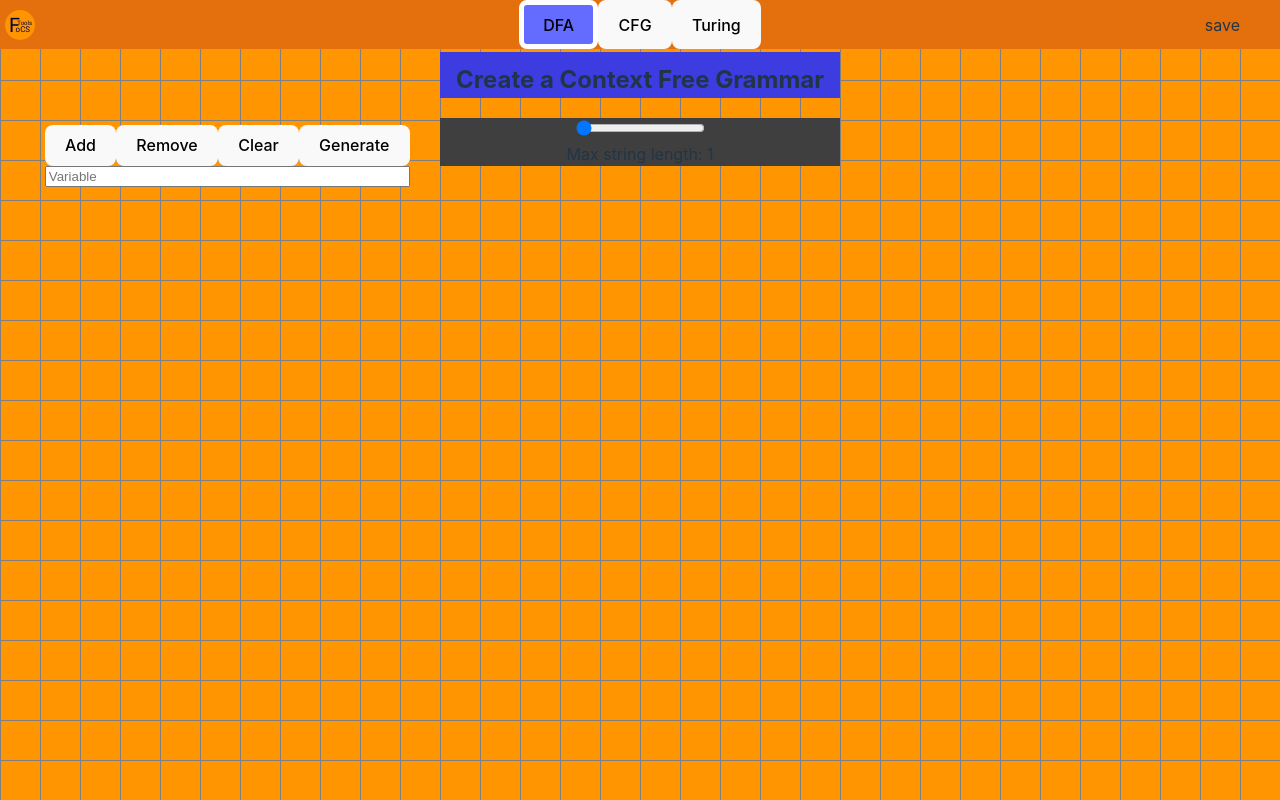
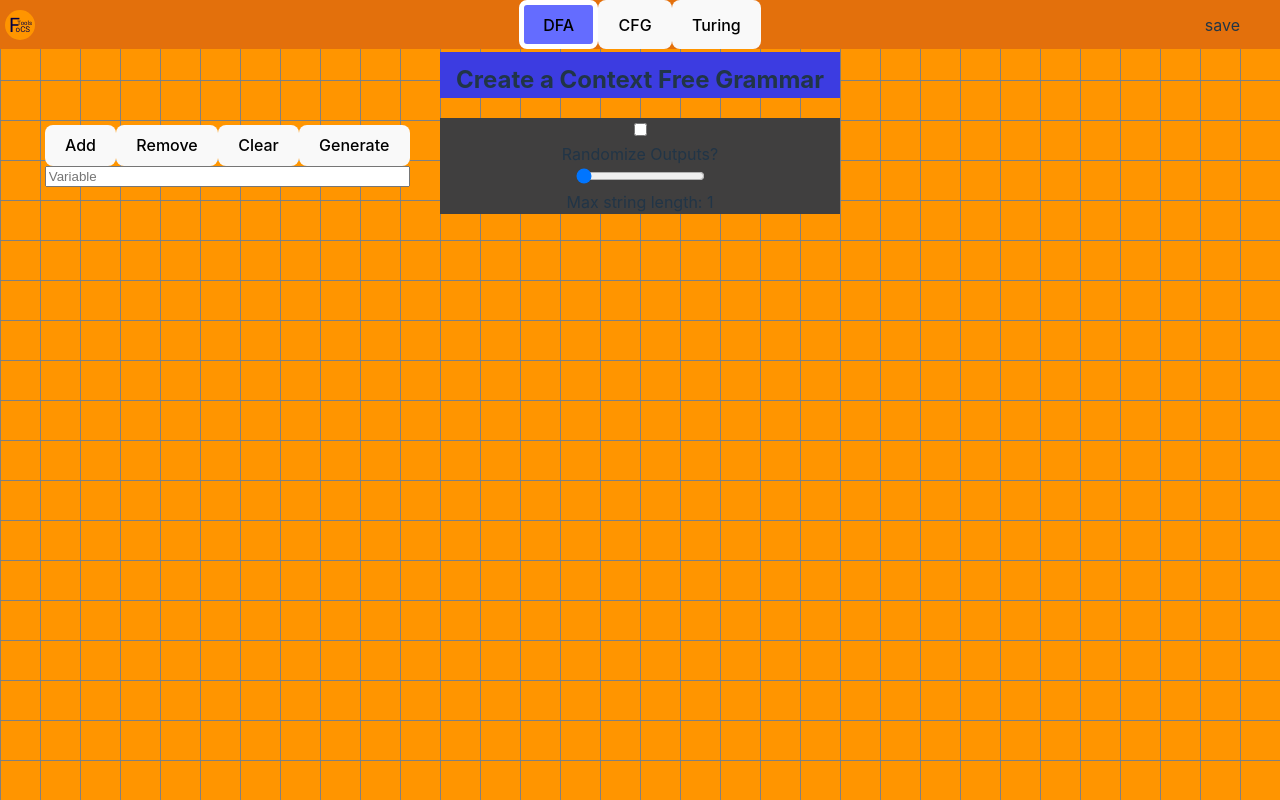
Before and after one commit to aandrepingu/FoCSTools, a React (Vite) app in the folder FoCSTools Site/: page / in a window 1280 px wide. Built offline with nearby package versions, Linux system fonts and the light colour scheme.

Commit message:
Added checkbox to enable random outputs if user wants
Need to implement random array output

```diff
--- a/FoCSTools Site/src/pages/CFG.tsx
+++ b/FoCSTools Site/src/pages/CFG.tsx
@@ -9,6 +9,7 @@ export default function CFG() {
   const [currentTextIndex, setCurrentTextIndex] = useState<number>(count - 1);
   const [maxLength, setMaxLength] = useState<number>(1);
   const [generated, setGenerated] = useState(false);
+  const [randomize, setRandomize] = useState(false);
 
   // Get index of clicked text box
   function onTextClick(index: number) {
@@ -171,6 +172,12 @@ export default function CFG() {
         </div>
       </div>
       <div className="slider">
+        <input type="checkbox" onChange={(e) => {
+             setRandomize(Boolean(e.target.value));
+          }} />
+        <div>
+          Randomize Outputs?
+        </div>
         <input
           type="range"
           min="1"
```
